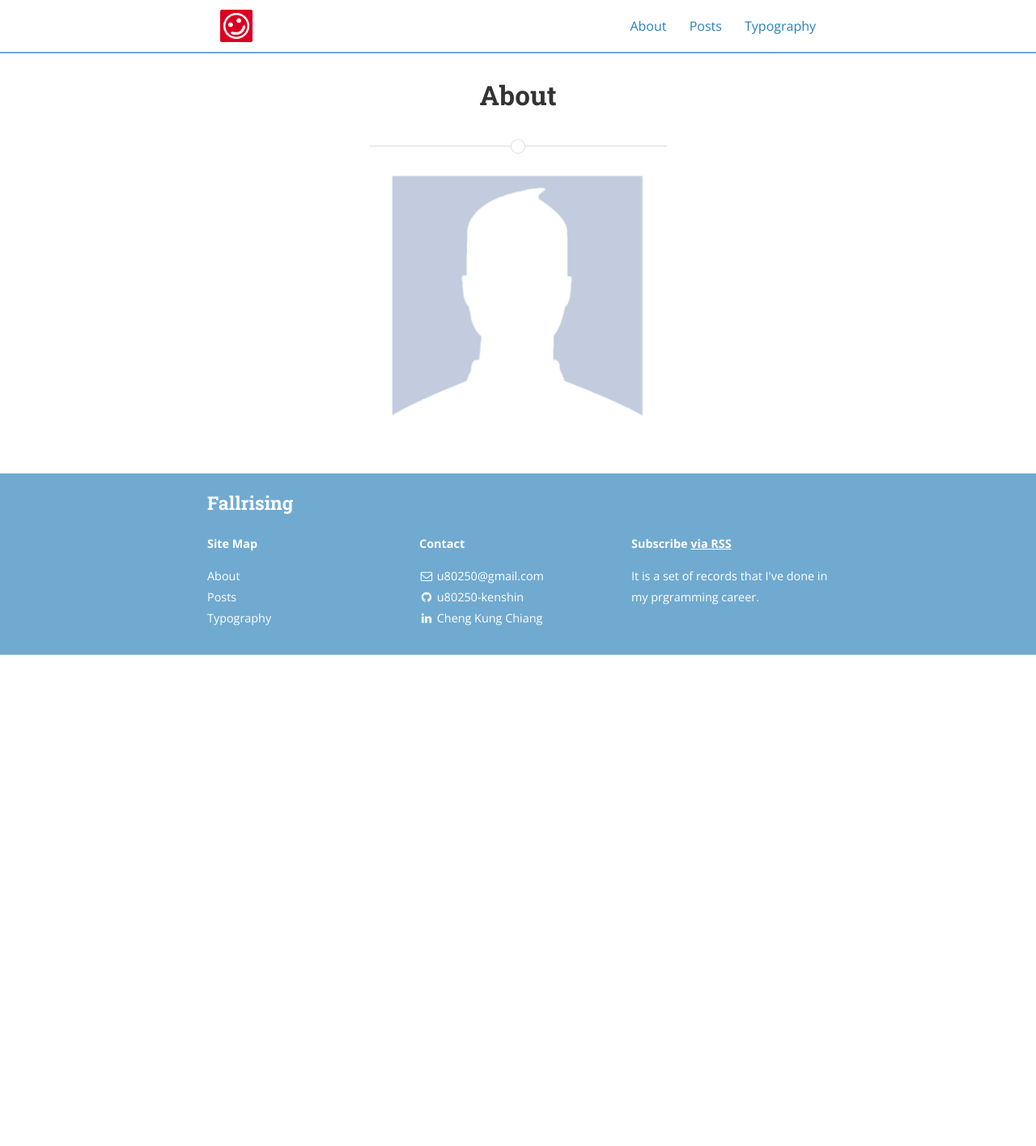
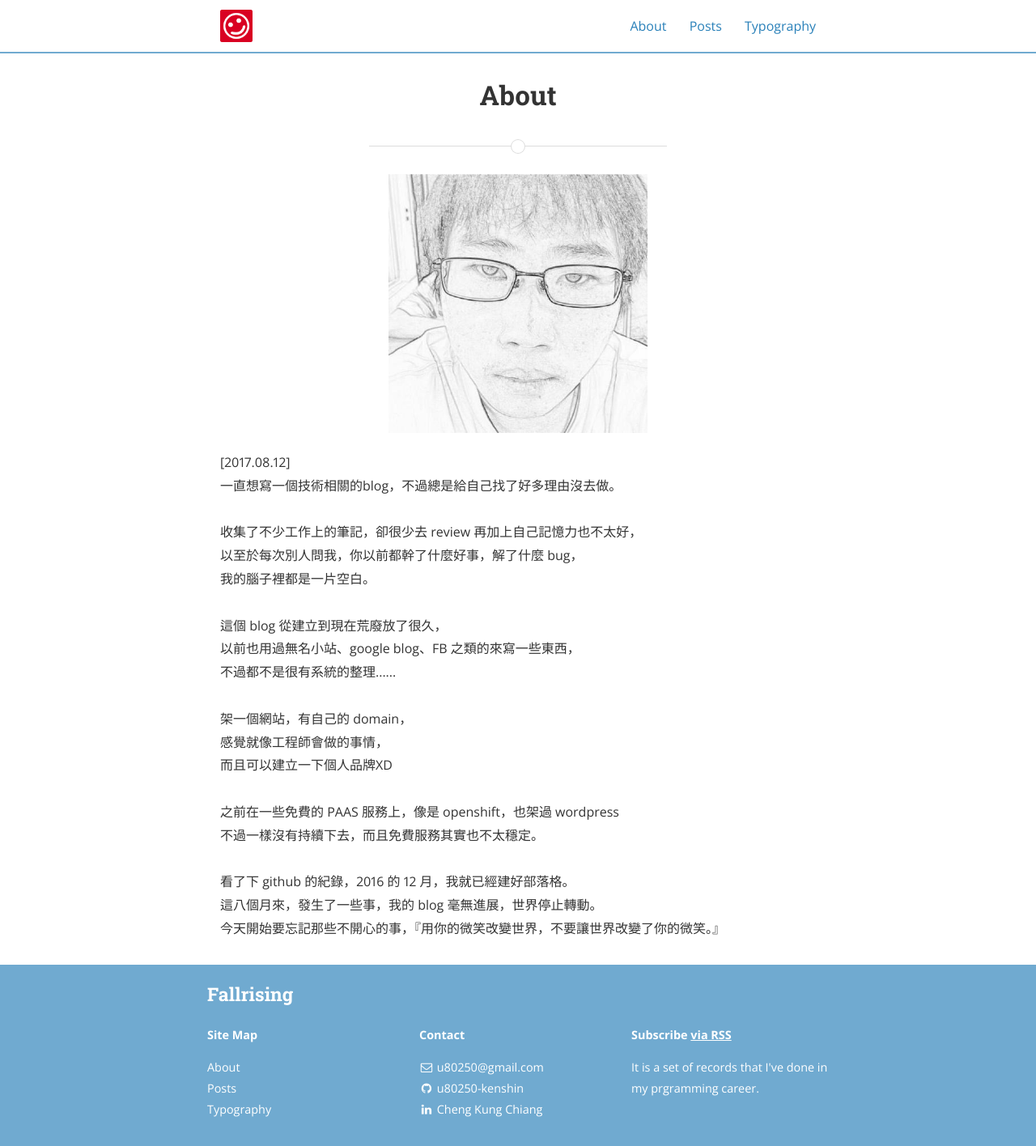
Before and after one commit to fallrising/dev-blog, a Jekyll site: the page built from about.md, in a window 1280 px wide. Shown: the whole page at 81% size. Built offline with Jekyll 4.4.1, drawn with Linux system fonts in a browser that asks for light colours; nearby versions of some CDN libraries; before the commit the page ends 900 px from its top, so only the background shows below that.

Commit message:
update about me and photo.

```diff
--- a/about.md
+++ b/about.md
@@ -4,4 +4,28 @@ title: About
 permalink: /about/
 ---
 
-<img src="{{ site.baseurl }}/assets/profile-placeholder.gif" title="Profile Picture" class="profile">
+<img src="{{ site.baseurl }}/assets/profile-placeholder.jpg" title="Profile Picture" class="profile">
+
+<p>
+[2017.08.12]<br>
+一直想寫一個技術相關的blog，不過總是給自己找了好多理由沒去做。<br>
+<br>
+收集了不少工作上的筆記，卻很少去 review 再加上自己記憶力也不太好，<br>
+以至於每次別人問我，你以前都幹了什麼好事，解了什麼 bug，<br>
+我的腦子裡都是一片空白。<br>
+<br>
+這個 blog 從建立到現在荒廢放了很久，<br>
+以前也用過無名小站、google blog、FB 之類的來寫一些東西，<br>
+不過都不是很有系統的整理......<br>
+<br>
+架一個網站，有自己的 domain，<br>
+感覺就像工程師會做的事情，<br>
+而且可以建立一下個人品牌XD<br>
+<br>
+之前在一些免費的 PAAS 服務上，像是 openshift，也架過 wordpress<br>
+不過一樣沒有持續下去，而且免費服務其實也不太穩定。<br>
+<br>
+看了下 github 的紀錄，2016 的 12 月，我就已經建好部落格。<br>
+這八個月來，發生了一些事，我的 blog 毫無進展，世界停止轉動。<br>
+今天開始要忘記那些不開心的事，『用你的微笑改變世界，不要讓世界改變了你的微笑。』<br>
+</p>
```
Also changed, not shown: assets/profile-placeholder.gif (deleted), assets/profile-placeholder.jpg (added).
